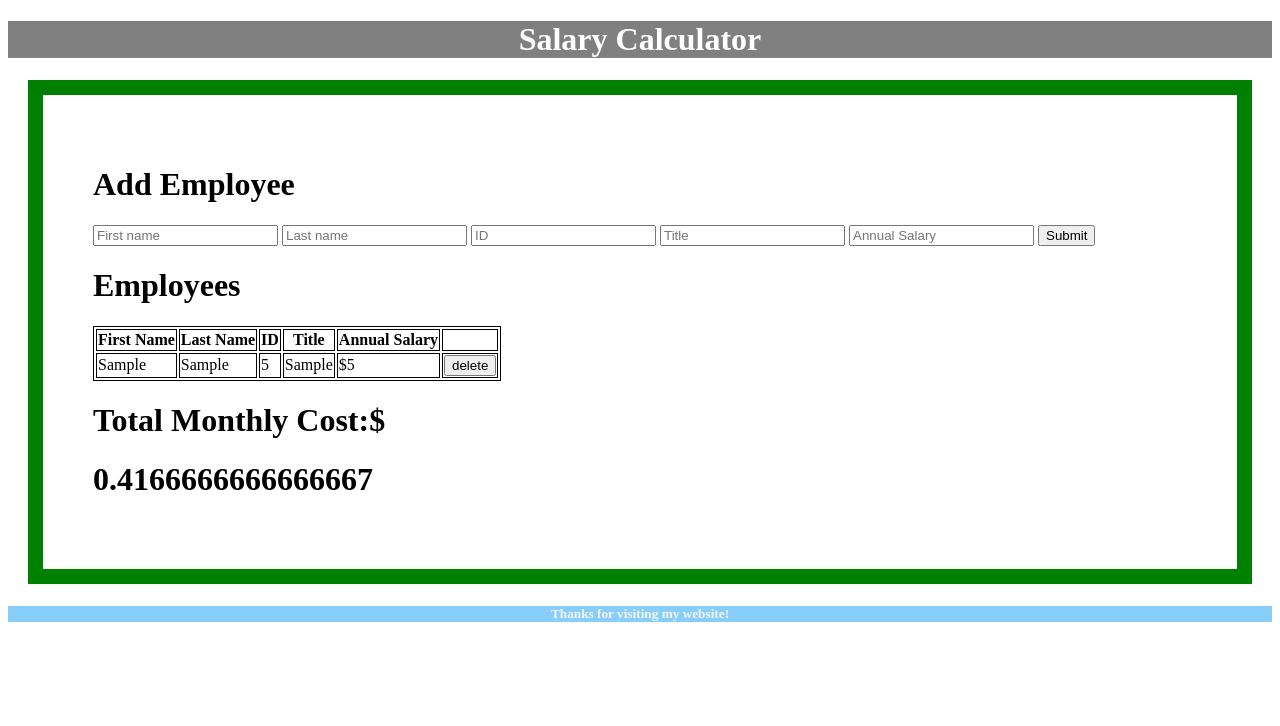
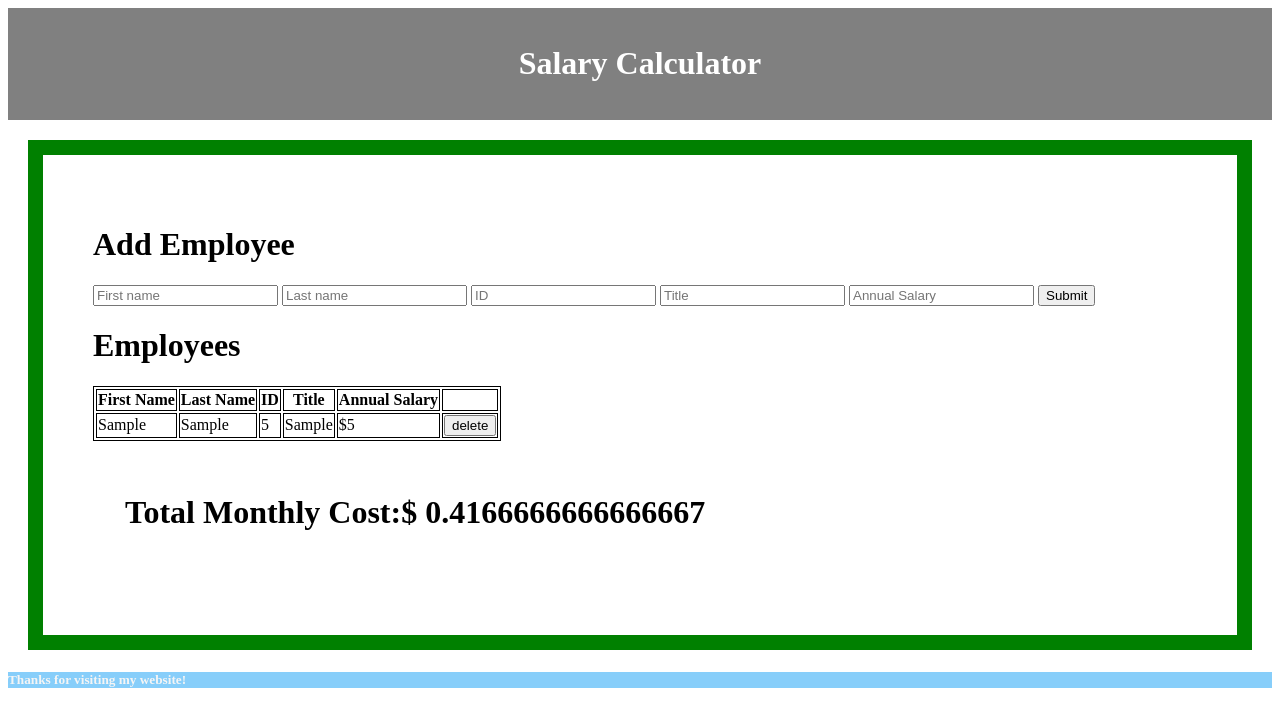
Before and after one commit to tarekazzazi/-tarekazzazi-weekend-jquery-salary-calculator, a plain HTML site: page assignment/index.html in a window 1280 px wide. Both pictures are taken after typing "Sample", "Sample", "5", "Sample", "5" into the empty fields and a click on the button "Submit". Drawn offline with Linux system fonts and the light colour scheme.

Commit message:
Corrected error

```diff
--- a/assignment/index.html
+++ b/assignment/index.html
@@ -13,7 +13,7 @@
 </head>
 
 <body>
-    <div class="siteHeader centerText">
+    <div class="siteHeader">
         <h1>Salary Calculator</h1>
     </div>
 
@@ -75,8 +75,7 @@
         </div>
 
         <div class="header">
-            <h1 id="total">Total Monthly Cost:$</h1>
-            <h1 class="totalCost"></h1>
+            <h1 id="total">Total Monthly Cost:$ <span class="totalCost"><h1></h1></span>
         </div>
 
     </div>
--- a/assignment/script.js
+++ b/assignment/script.js
@@ -3,18 +3,16 @@ let tableEmployees = []; // empty array of tableEmployees
 $(document).ready(function () {
     console.log('ready!');
 
-    $(document).on('click', '#SubmitBtn', AddEmployeeInfo); // readys the document for SubmitBtn for AddEmployeeInfo function
+    $(document).on('click', '#SubmitBtn', addEmployeeInfo); // readys the document for SubmitBtn for AddEmployeeInfo function
     $(document).on('click', '.delete-btn', onDelete); // readys document for delete-btn for onDelete function
 
 });
 
 
 
-function AddEmployeeInfo() {
+function addEmployeeInfo() {
 
     console.log('In AddEmployeeInfo');
-
-    // I could not understand how to access the annualSalary colum fromm my html table that I created -- now Working
 
     // gets input firstName  assigns it to variable called firstName
 
@@ -28,7 +26,7 @@ function AddEmployeeInfo() {
 
     let annuelSalary = $('#annualSalary').val();
 
-    newEmployee = {
+    let newEmployee = {
 
         firstName: $('#firstName').val(),
 
@@ -54,12 +52,12 @@ function AddEmployeeInfo() {
     //$('#employeesTable').empty();
 
     $('#employeesTable').append(`
-    <tr>
+    <tr data-id=${ID} data-employee-annuel-salary=${annuelSalary}>
         <td>${firstName}</td>
         <td>${lastName}</td>
         <td>${ID}</td>
         <td>${jobTitle}</td>
-        <td class"salary" >$${annuelSalary}</td> // I tried to create a class called "salary" to access all the salaries in my table but that seemed to not work
+        <td class"salary">$${annuelSalary}</td>
 
         <td>
             <button class="delete-btn">
@@ -79,9 +77,7 @@ function onDelete() {
     console.log('in onDelete', $(this));
 
     let tr = $(this)
-
         .parent().parent()
-
     // assigns tr variable to this parent tr parent td
 
     tr.remove();
@@ -92,7 +88,7 @@ function onDelete() {
 
 function calcAnnualSalary(array) {
 
-    let totalEmployeeSalry = 0;
+    let totalEmployeeSalary = 0;
 
     // sets totalEmployeeSalary to 0;
 
@@ -100,26 +96,26 @@ function calcAnnualSalary(array) {
 
         // loops through an array for every employee object
 
-        totalEmployeeSalry += employee.annuelSalary;
+        totalEmployeeSalary += employee.annuelSalary;
 
         // takes totalEmployeeSalry and adds employee object annuelSalary
 
     }
 
-    totalEmployeeSalry /= 12;
+    totalEmployeeSalary /= 12;
 
     // divides total yearly salry and divides by 12
 
-    if (totalEmployeeSalry > 20000) {
+    if (totalEmployeeSalary > 20000) {
 
         // If true change the id total background-color to red
 
         $('#total').css('background-color', 'red');
     }
 
-    $('.totalCost').text(totalEmployeeSalry);
+    $('.totalCost').text(totalEmployeeSalary);
 
 
-    console.log(totalEmployeeSalry);
+    console.log(totalEmployeeSalary);
 
 }
--- a/assignment/style.css
+++ b/assignment/style.css
@@ -8,10 +8,17 @@ border: 1px solid black;
     border: 15px solid green;
     padding: 50px;
 }
+.body{
+    margin: 0;
+}
 
 .siteHeader{
+
+
+    padding: 1em;
     background-color: grey;
     color: white;
+    text-align: center;
 }
 
 .siteFooter{
@@ -19,7 +26,6 @@ border: 1px solid black;
     color: whitesmoke;
 }
 
-.centerText{
-text-align: center;
-
+#total{
+    padding: 1em;
 }
```
Also changed, not shown: assignment/doller.jpeg (added).
